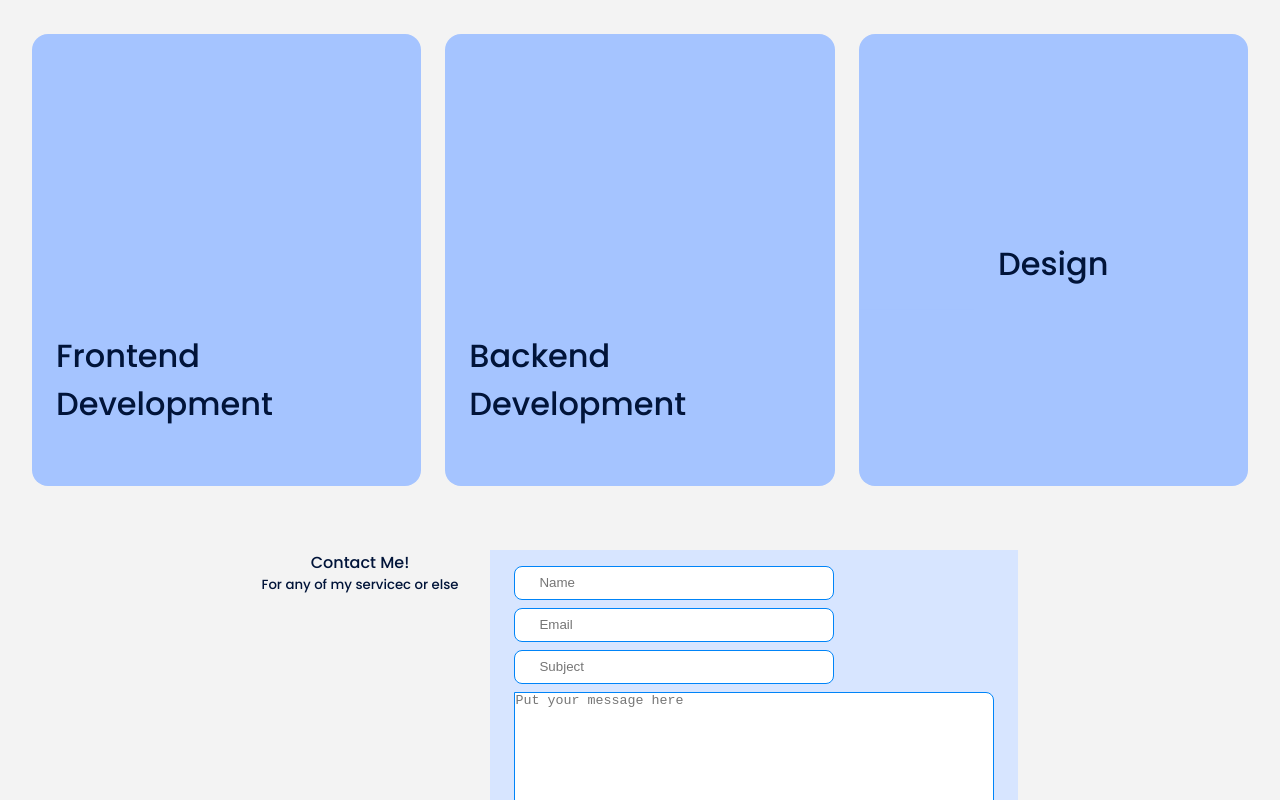
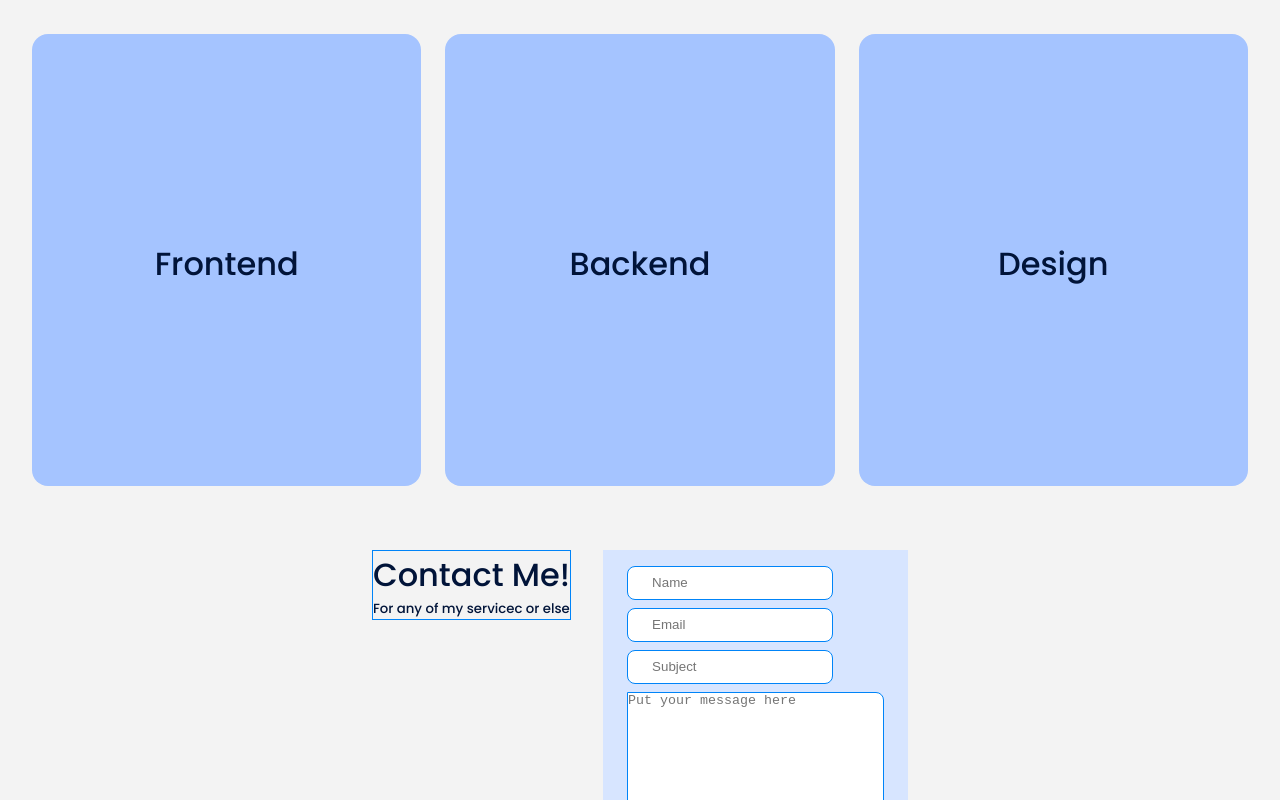
Before and after one commit to shambel-amare/portfolio-react, a React (Create React App) app: page / in a window 1280 px wide. Shown: the part 2000-2800 px from the top of the page. Built offline with nearby package versions, Linux system fonts and the light colour scheme.

Commit message:
almost done

```diff
--- a/package.json
+++ b/package.json
@@ -3,6 +3,7 @@
   "version": "0.1.0",
   "private": true,
   "dependencies": {
+    "@emailjs/browser": "^3.5.0",
     "@testing-library/jest-dom": "^5.16.3",
     "@testing-library/react": "^12.1.4",
     "@testing-library/user-event": "^13.5.0",
@@ -11,6 +12,7 @@
     "react-icons": "^4.3.1",
     "react-router-dom": "^6.3.0",
     "react-scripts": "5.0.0",
+    "react-toastify": "^8.2.0",
     "web-vitals": "^2.1.4"
   },
   "scripts": {
--- a/src/components/contact/Contact.css
+++ b/src/components/contact/Contact.css
@@ -1,11 +1,7 @@
-#contact {
-  justify-self: center;
-}
-.contact-container {
+.contact__container {
   display: flex;
   flex-direction: row;
   justify-content: center;
-  align-self: center;
   margin: 1rem auto;
   gap: 2rem;
 }
@@ -14,6 +10,7 @@
   flex-direction: column;
   align-items: center;
   justify-content: center;
+  max-width: 100ch;
 }
 .form {
   display: flex;
@@ -25,20 +22,31 @@
   padding: 1rem 1.5rem;
 }
 .form-input {
-  width: 20rem;
+  width: 80%;
   height: 2rem;
   border: 1px solid var(--color-primary);
   border-radius: 0.5rem;
   padding: 1rem 1.5rem;
 }
 .message {
-  width: 30rem;
+  width: 100%;
   border: 1px solid var(--color-primary);
   border-radius: 0 0.5rem 0.5rem 0;
 }
-.contact-content {
-  display: flex;
-  flex-direction: column;
+.content__container {
   align-items: center;
+  justify-content: center;
+  height: fit-content;
   color: var(--color-logo);
+  border: 1px solid var(--color-primary);
 }
+@media screen and(max-width:1024px) {
+  .contact__container {
+    flex-direction: column;
+  }
+}
+@media screen and(max-width:600px) {
+  .contact-container {
+    grid-template-columns: repeat(1, 1fr);
+  }
+}
--- a/src/components/contact/Contact.jsx
+++ b/src/components/contact/Contact.jsx
@@ -1,33 +1,74 @@
-import React from "react";
-import CTA from "../shared/CTA";
+import React, { useRef } from "react";
+import emailjs from "@emailjs/browser";
 import "./Contact.css";
+import { toast } from "react-toastify";
 const Contact = () => {
+  const form = useRef();
+
+  const sendEmail = (e) => {
+    e.preventDefault();
+
+    emailjs
+      .sendForm(
+        "service_tfwx1za",
+        "template_t1tb28e",
+        form.current,
+        "H6DI_xFtxHSEdqo0x"
+      )
+      .then(
+        (result) => {
+          toast.success(
+            "Thank you for contacting me! I will get back to you ASAP!"
+          );
+        },
+        (error) => {
+          toast.error(
+            "Sorry we could not recieve your message! Please try again!"
+          );
+        }
+      );
+  };
+
   return (
-    <section id="contact">
-      <div className="contact-container">
-        <div className="contact-content">
-          <h2>Contact Me!</h2>
+    <section id="contact" className="contact-wrapper">
+      <div className="contact__container">
+        <div className="content__container">
+          <h1>Contact Me!</h1>
           <h5>For any of my servicec or else</h5>
         </div>
         <div className="form-container">
-          <form action="" className="form">
-            <input type="text" placeholder="Name" className="form-input" />
-            <input type="email" placeholder="Email" className="form-input" />
-            <input type="text" placeholder="Subject" className="form-input" />
+          <form ref={form} onSubmit={sendEmail} className="form">
+            <input
+              type="text"
+              name="name"
+              placeholder="Name"
+              className="form-input"
+            />
+            <input
+              type="email"
+              name="email"
+              placeholder="Email"
+              className="form-input"
+            />
+            <input
+              type="text"
+              name="subject"
+              placeholder="Subject"
+              className="form-input"
+            />
             <textarea
-              name=""
+              name="message"
               id=""
               cols="30"
               rows="10"
               placeholder="Put your message here"
               className="message"
             ></textarea>
+            <input className="btn" type="submit" value="Send" />
           </form>
-          <CTA className="btn" text="Send" />
         </div>
       </div>
     </section>
   );
 };
-
 export default Contact;
--- a/src/components/footer/Footer.css
+++ b/src/components/footer/Footer.css
@@ -0,0 +1,4 @@
+.footer-container {
+  height: 20rem;
+  background: hsla(208, 75%, 42%, 0.839);
+}
--- a/src/components/footer/Footer.jsx
+++ b/src/components/footer/Footer.jsx
@@ -1,9 +1,11 @@
-import React from 'react'
-
+import React from "react";
+import "./Footer.css";
 const Footer = () => {
   return (
-    <footer id="footer">Footer</footer>
-  )
-}
+    <footer id="footer">
+      <div className="footer-container"></div>
+    </footer>
+  );
+};
 
-export default Footer
+export default Footer;
--- a/src/components/shared/CTA.jsx
+++ b/src/components/shared/CTA.jsx
@@ -1,12 +1,13 @@
-import React from 'react'
+import React from "react";
 
+const CTA = ({ text, link, className, downloadable }) => {
+  return (
+    <div>
+      <a href={link} download={downloadable} className={className}>
+        {text}
+      </a>
+    </div>
+  );
+};
 
-const CTA = ({text, link, className,downloadable}) => {
-  return (
-    <div >
-        <a href={link} download={downloadable} className={className}>{text}</a>
-    </div>
-  )
-}
-
-export default CTA
+export default CTA;
--- a/src/components/shared/ListingCard.css
+++ b/src/components/shared/ListingCard.css
@@ -1,12 +1,14 @@
+.skill-container:nth-child(3) .skill-l {
+  gap: 0, 1rem;
+}
 .skill-box {
   position: relative;
   display: flex;
   flex-direction: column;
   align-items: center;
   gap: 1rem;
-  width: 45ch;
+  width: 50ch;
   height: 45ch;
-
   overflow: hidden;
   background: #a5c4ff;
   border-radius: 1rem;
@@ -23,7 +25,9 @@
   transform: translateY(190%);
   transition: var(--transition);
 }
-.skill-title::after {
+
+/* To underline the title */
+/* .skill-title::after {
   content: "";
   display: block;
   position: absolute;
@@ -34,27 +38,29 @@
   transition: var(--transition);
   transform-origin: left;
   transform: translatex(-100%);
-}
+} */
 .skill-list {
   display: grid;
   grid-template-columns: repeat(2, 1fr);
-  justify-content: flex-start;
-  gap: 0.5rem 2rem;
+  justify-content: center;
   padding: 0.5rem;
+  width: fit-content;
   transform: translateY(320%);
   transition: var(--transition);
 }
 
 .skill-item {
-  display: block;
+  display: flex;
+  flex-direction: column;
 }
 .skill-item > h5 {
-  padding: 0.25rem 2rem;
+  padding: 0.25rem 2.5rem;
 }
 .content {
   display: flex;
   flex-direction: row;
   gap: 1rem;
+  justify-content: flex-start;
 }
 .content-icon {
   display: flex;
@@ -71,17 +77,26 @@
     box-shadow: 4px 2px 2px rgba(0, 0, 0, 0.2);
     transform: scale(1.05);
   }
+  .skill-box:hover::after,
+  .skill-box:hover::after {
+    transform: translateY(0);
+  }
+  .skill-box:hover::before,
+  .skill-box:hover::before {
+    transform: translateX(0);
+  }
+
   .skill-box:hover .skill-title,
   .skill-box:focus-within .skill-title {
     transform: translateY(0%);
   }
-  .skill-box:hover .skill-title::after,
+  /* To animate underline of title */
+  /* .skill-box:hover .skill-title::after,
   .skill-box:focus-within .skill-title::after {
-    transform: translatex(0%);
-
+    transform: translate(0%);
     bottom: 0;
     background: var(--color-primary);
-  }
+  } */
   .skill-box:hover .skill-list,
   .skill-box:focus-within .skill-list {
     transform: translateY(0%);
@@ -91,6 +106,49 @@
 @media screen and (max-width: 1024px) {
   .skill-box {
     width: 50ch;
+    justify-content: center;
+  }
+  .skill-box::after {
+    content: "";
+    display: block;
+    position: absolute;
+    border-top: 3px solid var(--color-logo);
+    border-bottom: 3px solid var(--color-logo);
+    transition: var(--transition);
+    transform: translateX(120%);
+    transform-origin: left;
+    top: 130px;
+    bottom: 30px;
+    left: 20px;
+    right: 20px;
+  }
+  .skill-box::before {
+    content: "";
+    display: block;
+    position: absolute;
+    border-right: 3px solid var(--color-logo);
+    border-left: 3px solid var(--color-logo);
+    transition: var(--transition);
+    transform: translateY(120%);
+    transform-origin: top;
+    top: 120px;
+    bottom: 20px;
+    left: 30px;
+    right: 30px;
+  }
+  .skill-title {
+    padding: 1rem;
+
+    transform: translateY(0%);
+  }
+  .skill-list {
+    transform: translateY(0%);
+    gap: 0;
+  }
+}
+@media screen and (max-width: 600px) {
+  .skill-box {
+    width: 40ch;
     justify-content: center;
   }
 
@@ -103,18 +161,3 @@
     transform: translateY(0%);
   }
 }
-@media screen and (max-width: 600px) {
-  .skill-box {
-    width: 35ch;
-    justify-content: center;
-  }
-
-  .skill-title {
-    padding: 1rem;
-
-    transform: translateY(0%);
-  }
-  .skill-list {
-    transform: translateY(0%);
-  }
-}
--- a/src/components/skills/SkillData.jsx
+++ b/src/components/skills/SkillData.jsx
@@ -4,7 +4,8 @@ export const SkillData = {
     "CSS",
     "Javascript",
     "Bootstrap",
-    "React with Redux",
+    "React",
+    "Redux",
     "Next Js",
     "Material UI",
   ],
--- a/src/components/skills/Skills.jsx
+++ b/src/components/skills/Skills.jsx
@@ -9,10 +9,10 @@ const Skills = () => {
       <h5>Skills I have</h5>
       <h1>EXPERIENCE</h1>
       <div className="skill-container">
-        <ListingCard title="Frontend Development" skill={SkillData.frontEnd}>
+        <ListingCard title="Frontend" skill={SkillData.frontEnd}>
           <h5>Experienced</h5>
         </ListingCard>
-        <ListingCard title="Backend Development" skill={SkillData.backEnd}>
+        <ListingCard title="Backend" skill={SkillData.backEnd}>
           <h5>Experienced</h5>
         </ListingCard>
         <ListingCard title="Design" skill={SkillData.design}>
```
Also changed, not shown: public/index.html (+0 -10 lines), 1 other file (tests, documents, lock files or other folders).
